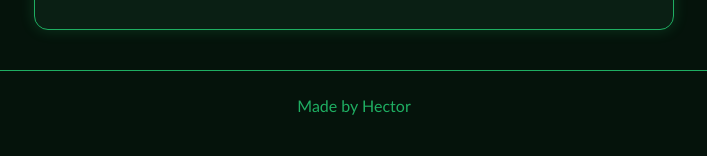
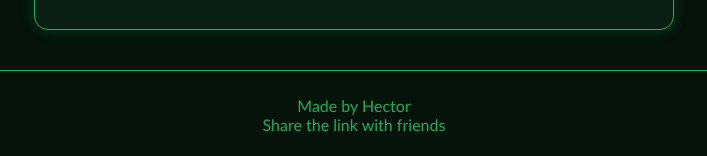
Before and after one commit to kiberonepattaya-lgtm/hector-site, a plain HTML site: page index.html in a window 1280 px wide. Shown: the part 3011-3167 px from the top of the page, without its empty margins (286-993 px from the left). Drawn offline with Linux system fonts and the light colour scheme.

Commit message:
changed tab title and added footer line
Co-Authored-By: Claude Sonnet 5.5 <noreply@anthropic.com>

```diff
--- a/index.html
+++ b/index.html
@@ -3,7 +3,7 @@
 <head>
 <meta charset="UTF-8">
 <meta name="viewport" content="width=device-width, initial-scale=1.0">
-<title>Hector's Site</title>
+<title>hectorvirus.exe</title>
 <style>
   :root {
     --bg: #05130b;
@@ -366,7 +366,10 @@
     <div class="status" id="keepy-status">Tap to start. Best: 0</div>
   </section>
 
-  <footer>Made by Hector</footer>
+  <footer>
+    <div>Made by Hector</div>
+    <div>Share the link with friends</div>
+  </footer>
 
   <script>
     let clickCount = 0;
```
